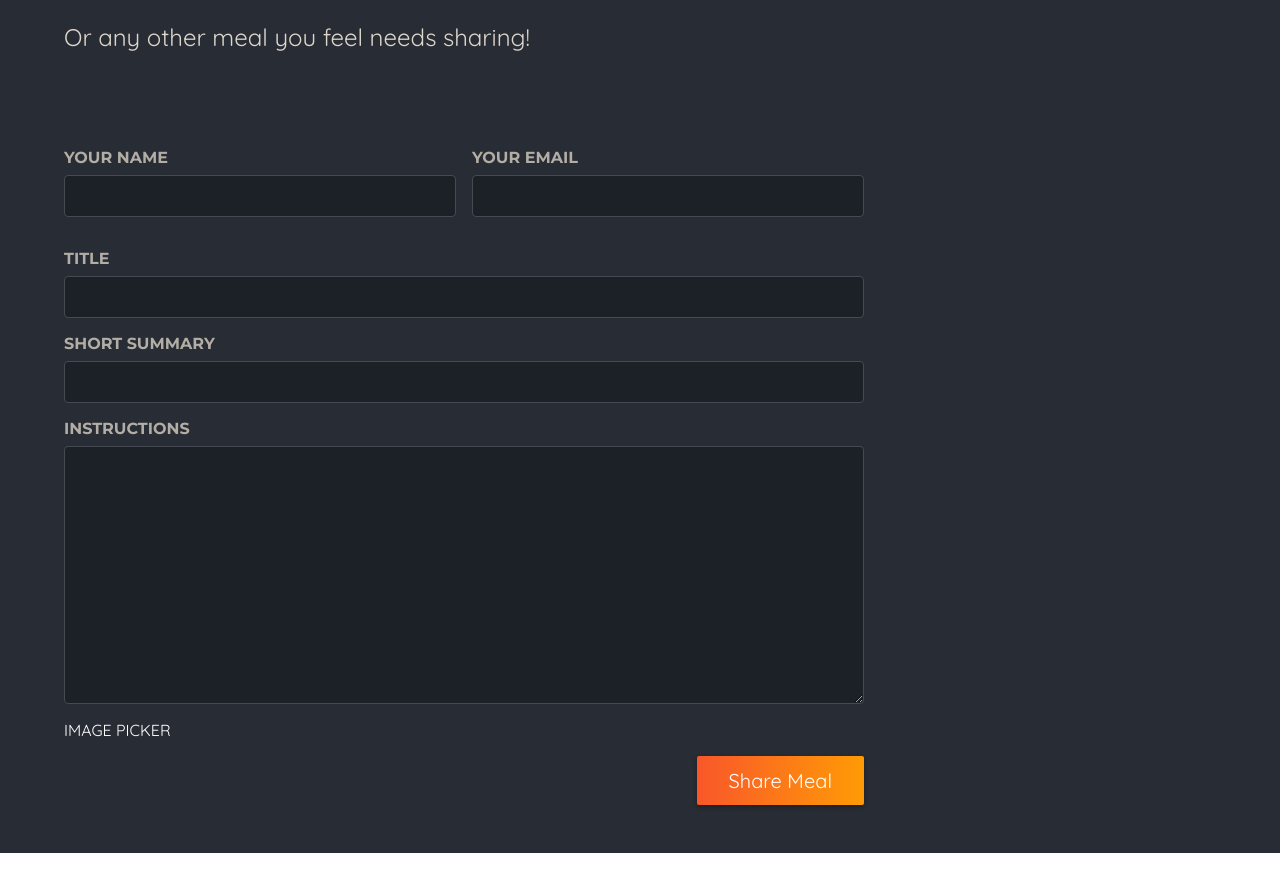
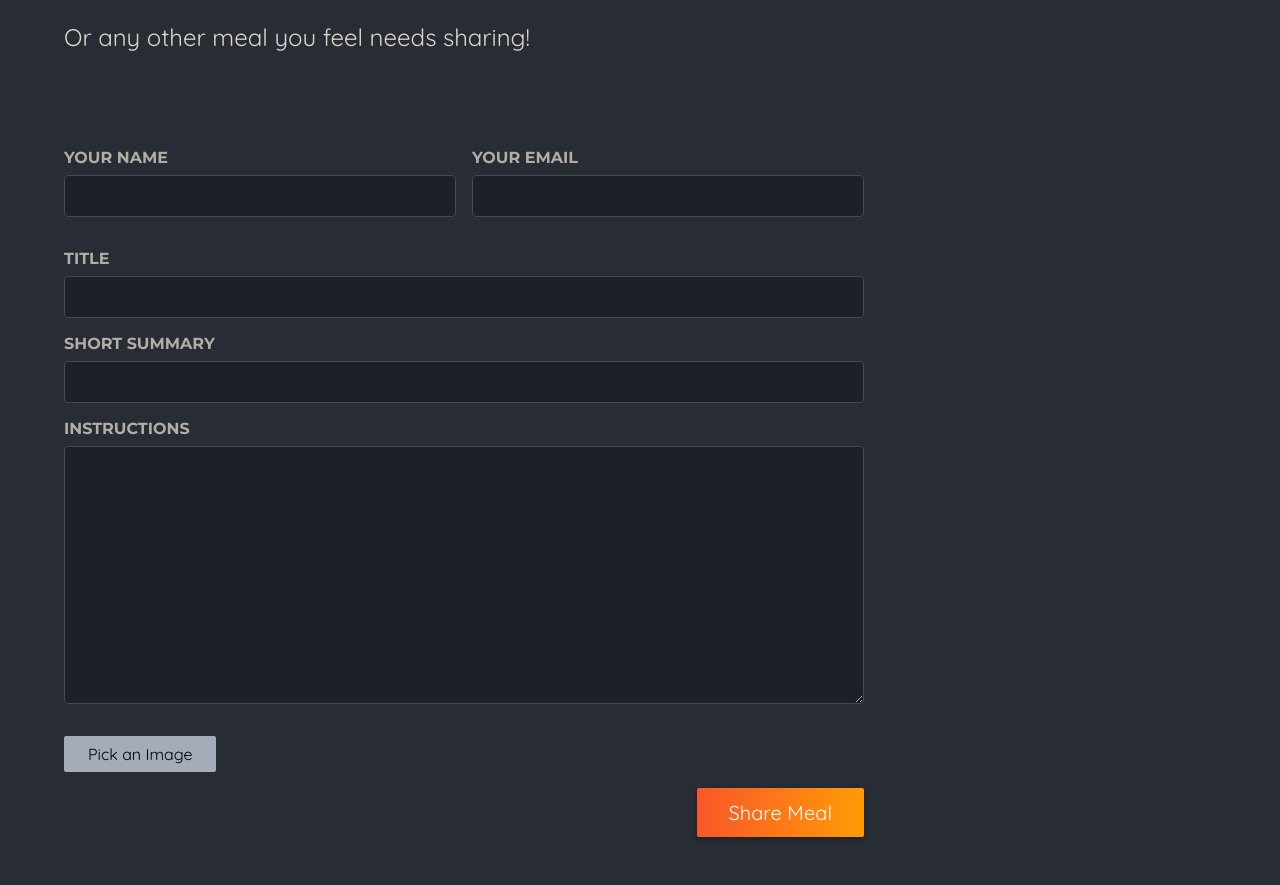
Before and after one commit to leepard1130/react-foodie, a Next.js app: page /meals/share in a window 1280 px wide. Shown: the part 260-1145 px from the top of the page. Before the commit the page ends 1113 px from the top, so only its background shows below. Built offline with nearby package versions, Linux system fonts and the light colour scheme.

Commit message:
addding ImagePicker component to meals page

```diff
--- /dev/null
+++ b/app/components/meals/image-picker.js
@@ -0,0 +1,34 @@
+'use client';
+import classes from './image-picker.module.css';
+import { useRef } from 'react';
+
+export default function ImagePicker({ name, label}) {
+    const imageInput = useRef();
+
+    function handlePickClick() {
+        imageInput.current.click();
+    }
+
+    return (
+        <div className={classes.picker}>
+            <label htmlFor={name}>{label}</label>
+            <div className={classes.controls}>
+                <input
+                    className={classes.input}
+                    type="file"
+                    id={name}
+                    name={name}
+                    accept="image/jpg, image/png"
+                    ref={imageInput}
+                />
+            </div>
+            <button
+                className={classes.button}
+                type="button"
+                onClick={handlePickClick}
+            >
+                Pick an Image
+            </button>
+        </div>
+    );
+}
--- /dev/null
+++ b/app/components/meals/image-picker.module.css
@@ -0,0 +1,45 @@
+.controls {
+    display: flex;
+    align-items: flex-start;
+    gap: 1.5rem;
+    margin-bottom: 1rem;
+}
+
+.picker .input {
+    display: none;
+}
+
+.picker .button {
+    border: 0;
+    padding: 0.5rem 1.5rem;
+    background: #a4abb9;
+    border-radius: 2px;
+    cursor: pointer;
+    font: inherit;
+}
+
+.picker .button:hover,
+.picker .button:focus {
+    background: #b3b9c6;
+}
+
+.preview {
+    width: 10rem;
+    height: 10rem;
+    border: 2px solid #a4abb9;
+    display: flex;
+    justify-content: center;
+    align-items: center;
+    text-align: center;
+    color: #a4abb9;
+    position: relative;
+}
+
+.preview p {
+    margin: 0;
+    padding: 1rem;
+}
+
+.preview img {
+    object-fit: cover;
+}
--- a/app/meals/share/page.js
+++ b/app/meals/share/page.js
@@ -1,4 +1,5 @@
 import classes from './page.module.css';
+import ImagePicker from '@/app/components/meals/image-picker';
 
 export default function ShareMealPage() {
     return (
@@ -38,7 +39,7 @@
                 required
                 ></textarea>
             </p>
-            IMAGE PICKER
+            <ImagePicker />
             <p className={classes.actions}>
                 <button type="submit">Share Meal</button>
             </p>
```
